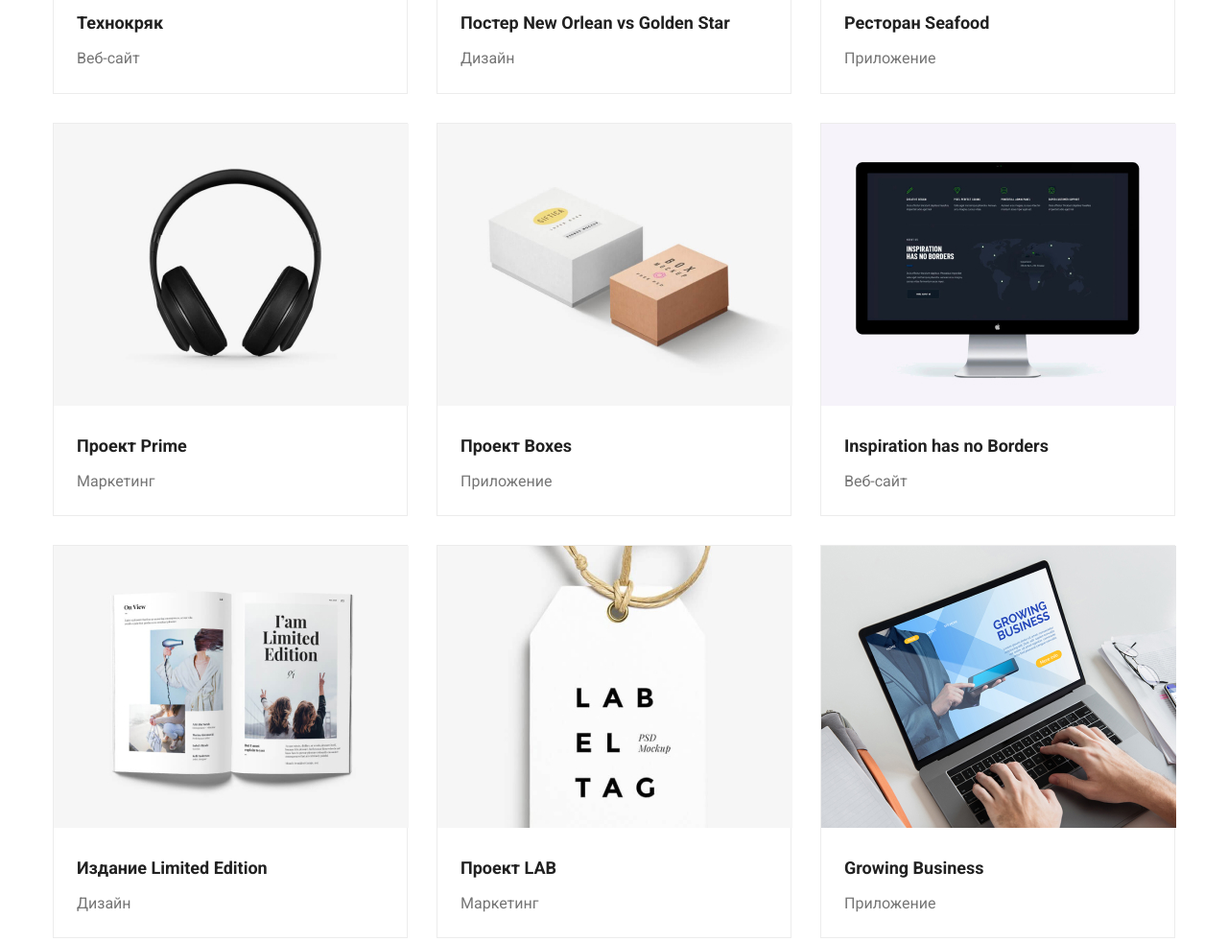
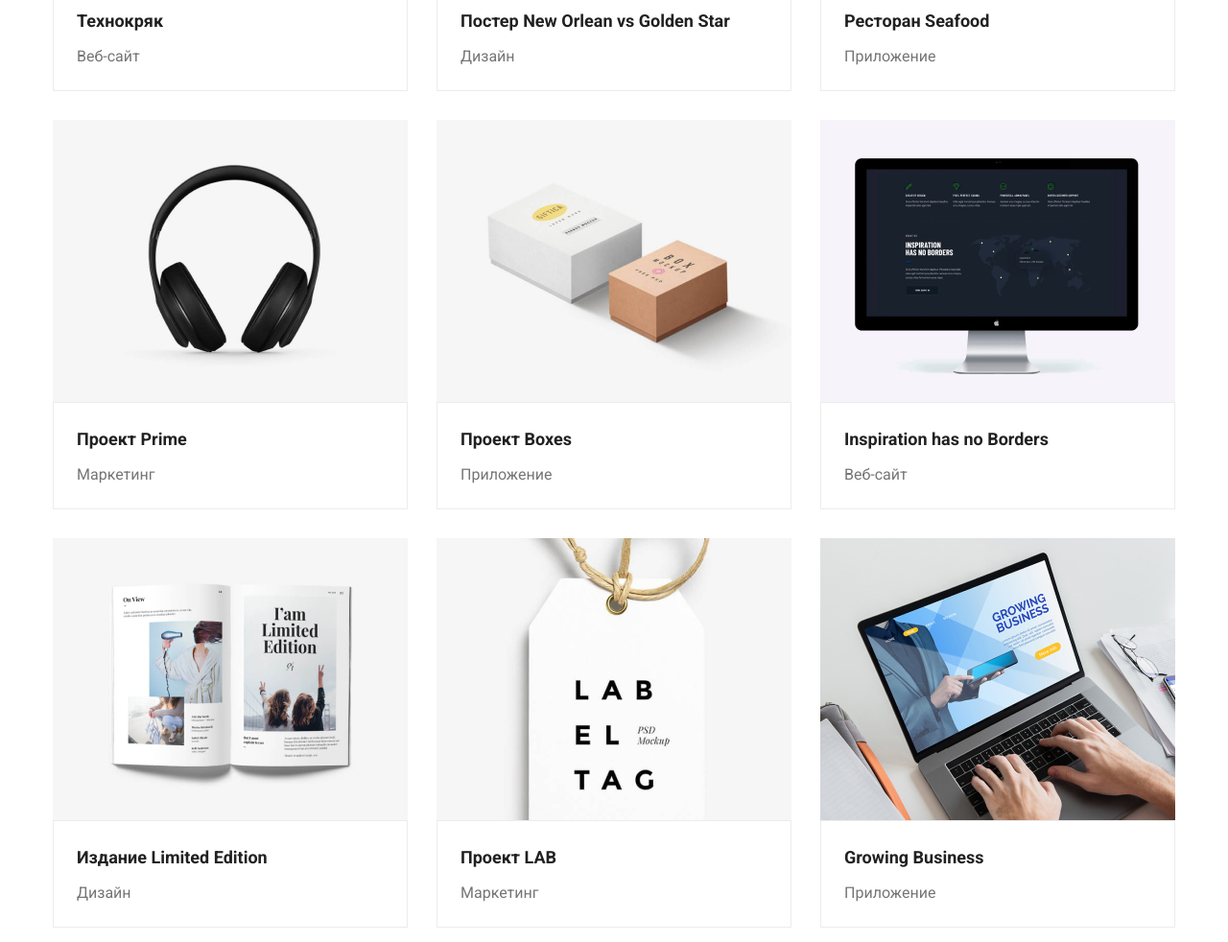
Before and after one commit to korol-galyna/goit-markup-hw-03, a plain HTML site: page portfolio.html in a window 1280 px wide. Shown: the part 577-1559 px from the top of the page at 96% size. Drawn offline with nearby package versions, Linux system fonts and the light colour scheme.

Commit message:
08.12.2020

```diff
--- a/css/index_style.css
+++ b/css/index_style.css
@@ -29,13 +29,6 @@ display:flex;
 list-style: none;
 }
 
-/*.navigation, .section-first, .section-second,
-.section-third, .footer, .main-navigation {
-width:1600px;
-margin-left:auto;
-margin-right:auto;
-}*/
-
                         /*HEADER*/
 
 /*HEADER / FOOTER LOGO*/
@@ -66,6 +59,7 @@ font-size: 14px;
 line-height: 1.14;
 text-decoration: none;
 list-style:none;
+border: 1px solid #ECECEC;
 }
 
 .navigation-link {
@@ -163,10 +157,6 @@ margin-bottom:94px;
 margin-right:30px;
 }
 
-/*.link .link-section-second {
-margin-bottom:94px;
-}*/
-
 .link .link-navigation-link:not(:last-child){
 margin-right:50px;
 }
@@ -195,6 +185,7 @@ list-style: none;
 
 .link1 {
 margin-top:0px;
+margin-bottom:0px;
 min-width:270px;
 min-height:75px;
 
@@ -226,7 +217,7 @@ color:var(--black-color);
 }
 
 .section-header1 {
-margin-bottom:94px;
+padding-bottom:94px;
 }
 
 
@@ -281,8 +272,8 @@ margin-bottom:30px;
                         /*MAIN PORTFOLIO*/
 
 .main-navigation {
-margin-top: 94px;
-margin-bottom:94px;
+padding-top: 94px;
+padding-bottom:94px;
 }
                         /*BUTTON SECTION*/
 
@@ -307,7 +298,7 @@ text-decoration: none;
 }
 
 .button-portfolio1:not(:last-child){
-margin-right:8px;
+padding-right:8px;
 }
 
 
@@ -325,20 +316,12 @@ background-color: var(--blue-color);
 flex-wrap:wrap;
 }
 
-.cards1 {
-margin-left:auto;
-margin-right:auto;
-padding-bottom:94px;
-}
-
 .cards2 {
 width: 370px;
 background: var(--white-color);
+margin-bottom:30px;
 margin-right:30px;
-margin-bottom:30px;
-border: 1px solid #ECECEC;
 }
-
 
 .cards2:nth-child(3n) {
 margin-right:0;
@@ -348,19 +331,33 @@ margin-right:0;
 margin-bottom:0px;
 }
 
-.img-cards2 {
-margin-bottom:20px;
+.cards2-img {
+display: block;
 }
 
-.cards-portfolio h3{
-margin-bottom:4px;
-margin-top:0px;
+.cards2-text {
+padding-left:24px;
+padding-right:24px;
+padding-bottom:20px;
+padding-top:20px;
+border: 1px solid #ECECEC;
 }
 
-.cards-portfolio p {
-margin-bottom:20px;
+.cards2-text h3{
 margin-top:0px;
+margin-bottom:4px;
 }
+
+.cards2-text p {
+margin-top:0px;
+margin-bottom:0px;
+}
+
+
+/*.cards-portfolio p {
+padding-bottom:20px;
+margin-top:0px;
+}*/
 
 .main-navigation h3 {
 font-weight: 700;
@@ -380,10 +377,10 @@ color: var(--grey-color);
 list-style: none;
 }
 
-.cards-portfolio h3,
+/*.cards-portfolio h3,
 .cards-portfolio p {
-margin-left:24px;
-}
+padding-left:24px;
+}*/
 
                           /*FOOTER*/
 
--- a/portfolio.html
+++ b/portfolio.html
@@ -37,33 +37,51 @@
                         <li class="button-portfolio1"> <button class="button-portfolio" type="button">Маркетинг</button></li>
                     </ul>
                         <ul class="link cards-portfolio">
-                        <li class="cards2"><a><img class="img-cards2"src="./images/portfolio/img.jpg" width="370" height="294" alt="компьютер">
-                          <h3> Технокряк </h3>
-                          <p>Веб-сайт</p> </a></li>
-                        <li class="cards2"><a><img class="img-cards2"src="./images/portfolio/img1.jpg" width="370" height="294" alt="компьютер">
-                          <h3>Постер New Orlean vs Golden Star</h3>
-                          <p>Дизайн</p></a></li>
-                        <li class="cards2"><a><img class="img-cards2"src="./images/portfolio/img2.jpg" width="370" height="294" alt="компьютер">
-                         <h3>Ресторан Seafood</h3>
-                          <p>Приложение</p></a></li>
-                        <li class="cards2"><a><img class="img-cards2"src="./images/portfolio/img3.jpg" width="370" height="294" alt="компьютер">
-                          <h3>Проект Prime</h3>
-                          <p>Маркетинг</p></a></li>
-                        <li class="cards2"><a><img class="img-cards2"src="./images/portfolio/img4.jpg" width="370" height="294" alt="компьютер">
-                          <h3>Проект Boxes</h3>
-                          <p>Приложение</p></a></li>
-                        <li class="cards2"><a><img class="img-cards2"src="./images/portfolio/img5.jpg" width="370" height="294" alt="компьютер">
-                          <h3>Inspiration has no Borders</h3>
-                          <p>Веб-сайт</p></a></li>
-                        <li class="cards2"><a><img class="img-cards2"src="./images/portfolio/img6.jpg" width="370" height="294" alt="компьютер">
-                          <h3>Издание Limited Edition</h3>
-                          <p>Дизайн</p></a></li>
-                        <li class="cards2"><a><img class="img-cards2"src="./images/portfolio/img7.jpg" width="370" height="294" alt="компьютер">
-                          <h3>Проект LAB</h3>
-                          <p>Маркетинг</p></a></li>
-                        <li class="cards2"><a><img class="img-cards2"src="./images/portfolio/img8.jpg" width="370" height="294" alt="компьютер">
-                          <h3>Growing Business</h3>
-                        <p>Приложение</p></a></li>
+                        <li class="cards2">
+                          <a><img class="cards2-img" src="./images/portfolio/img.jpg" width="370" height="294" alt="компьютер"></a>
+                          <div class="cards2-text"><h3> Технокряк </h3>
+                          <p>Веб-сайт</p></div>
+                        </li>
+
+                        <li class="cards2">
+                          <a><img class="cards2-img" src="./images/portfolio/img1.jpg" width="370" height="294" alt="компьютер"></a>
+                            <div class="cards2-text"><h3>Постер New Orlean vs Golden Star</h3>
+                          <p>Дизайн</p></div></li>
+
+                        <li class="cards2">
+                          <a><img class="cards2-img" src="./images/portfolio/img2.jpg" width="370" height="294" alt="компьютер"></a>
+                           <div class="cards2-text"><h3>Ресторан Seafood</h3>
+                          <p>Приложение</p></div></li>
+
+                        <li class="cards2">
+                          <a><img class="cards2-img" src="./images/portfolio/img3.jpg" width="370" height="294" alt="компьютер"></a>
+                            <div class="cards2-text"><h3>Проект Prime</h3>
+                          <p>Маркетинг</p></div></li>
+
+                        <li class="cards2">
+                          <a><img class="cards2-img" src="./images/portfolio/img4.jpg" width="370" height="294" alt="компьютер"></a>
+                            <div class="cards2-text"><h3>Проект Boxes</h3>
+                          <p>Приложение</p></div></li>
+
+                        <li class="cards2">
+                          <a><img class="cards2-img" src="./images/portfolio/img5.jpg" width="370" height="294" alt="компьютер"></a>
+                            <div class="cards2-text"><h3>Inspiration has no Borders</h3>
+                          <p>Веб-сайт</p></div></li>
+
+                        <li class="cards2">
+                          <a><img class="cards2-img" src="./images/portfolio/img6.jpg" width="370" height="294" alt="компьютер"></a>
+                            <div class="cards2-text"><h3>Издание Limited Edition</h3>
+                          <p>Дизайн</p></div></li>
+
+                        <li class="cards2">
+                          <a><img class="cards2-img" src="./images/portfolio/img7.jpg" width="370" height="294" alt="компьютер"></a>
+                            <div class="cards2-text"><h3>Проект LAB</h3>
+                          <p>Маркетинг</p></div></li>
+
+                        <li class="cards2">
+                          <a><img class="cards2-img" src="./images/portfolio/img8.jpg" width="370" height="294" alt="компьютер"></a>
+                            <div class="cards2-text"><h3>Growing Business</h3>
+                        <p>Приложение</p></div></li>
                     </ul>
                   </div>
                     </section>
```
Also changed, not shown: index.html (+2 -3 lines).
